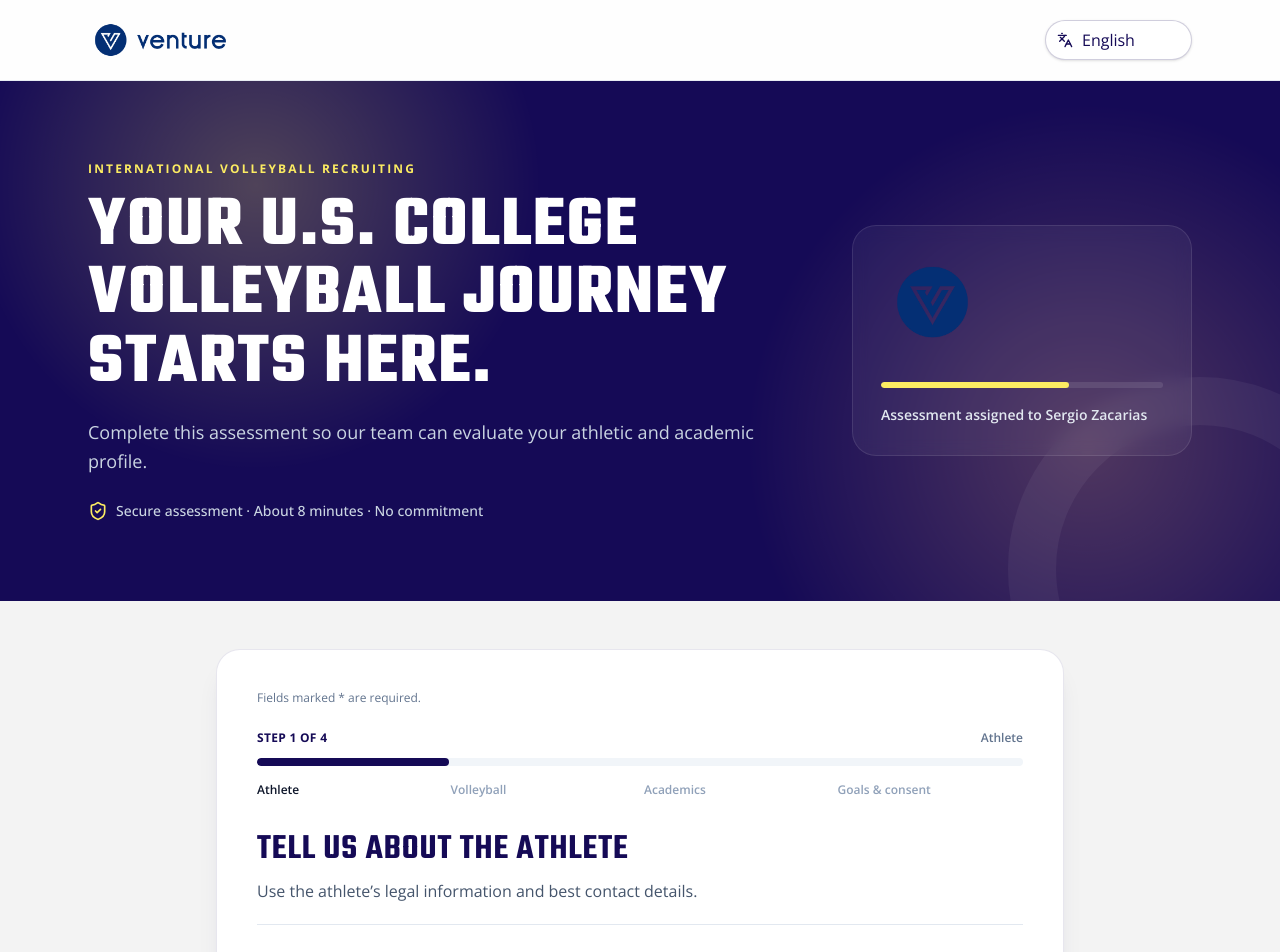
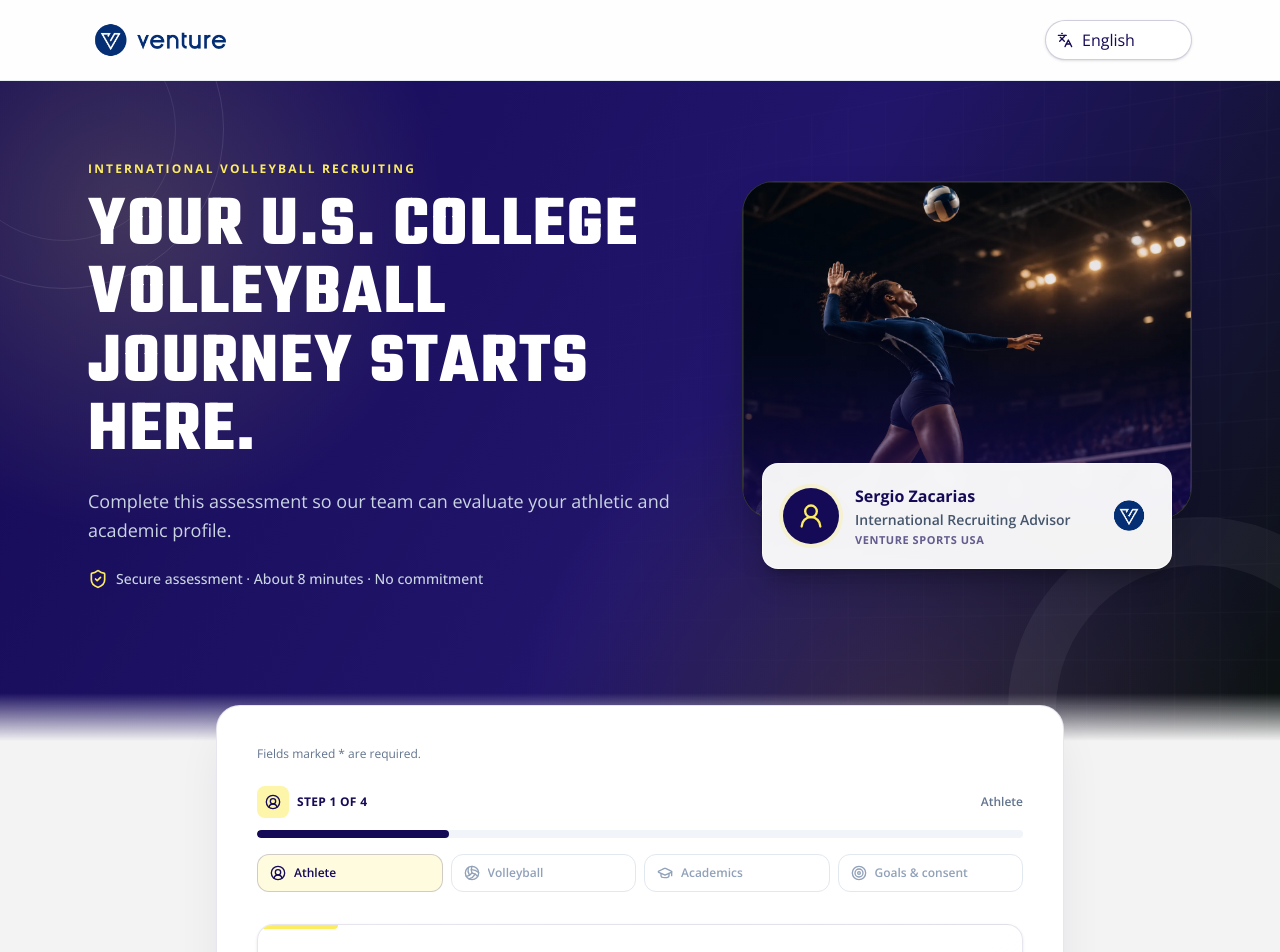
Before and after one commit to sergiozacarias15/Venture-Scraper-, a React (Vite) app: page /sergiozacarias in a window 1280 px wide. Shown: the top 952 px of the page. Built offline with nearby package versions, Linux system fonts and the light colour scheme.

Commit message:
Elevate volleyball assessment visual design
Co-authored-by: sergiozacarias15 <sergiozacarias15@users.noreply.github.com>

```diff
--- a/src/App.tsx
+++ b/src/App.tsx
@@ -1,5 +1,5 @@
 import { useEffect } from "react";
-import { ArrowLeft, CheckCircle2, ShieldCheck } from "lucide-react";
+import { ArrowLeft, CheckCircle2, ShieldCheck, UserRound } from "lucide-react";
 import { useTranslation } from "react-i18next";
 import { Link, Navigate, Route, Routes, useLocation } from "react-router-dom";
 import { AssessmentForm } from "./components/AssessmentForm";
@@ -43,11 +43,14 @@ function AssessmentPage() {
   return (
     <PageChrome>
       <main>
-        <section className="relative overflow-hidden bg-[#150A56] text-white">
-          <div className="absolute inset-0 opacity-25 [background-image:radial-gradient(circle_at_20%_20%,#FCEC62_0,transparent_26%),radial-gradient(circle_at_85%_70%,#FFBC7D_0,transparent_30%)]" />
+        <section className="relative overflow-hidden bg-[#150A56] pb-14 text-white sm:pb-18">
+          <div className="absolute inset-0 [background-image:radial-gradient(circle_at_10%_20%,rgba(252,236,98,0.18)_0,transparent_25%),radial-gradient(circle_at_70%_100%,rgba(255,188,125,0.12)_0,transparent_34%),linear-gradient(120deg,#150A56_0%,#21156B_54%,#0C120F_100%)]" />
+          <div className="volleyball-grid absolute inset-y-0 right-0 w-3/5 opacity-20" />
+          <div className="absolute -top-28 -left-24 size-80 rounded-full border border-white/10" />
+          <div className="absolute -top-16 -left-12 size-56 rounded-full border border-white/8" />
           <div className="absolute -right-28 -bottom-40 size-96 rounded-full border-[48px] border-white/5" />
-          <div className="relative mx-auto grid max-w-6xl gap-8 px-4 py-12 sm:px-6 sm:py-16 lg:grid-cols-[1fr_340px] lg:items-center lg:py-20">
-            <div className="max-w-3xl">
+          <div className="relative mx-auto grid max-w-6xl gap-10 px-4 py-12 sm:px-6 sm:py-16 lg:grid-cols-[minmax(0,1fr)_450px] lg:items-center lg:gap-14 lg:py-20">
+            <div className="max-w-2xl">
               <p className="mb-4 text-xs font-bold tracking-[0.18em] text-[#FCEC62] uppercase">{t("hero.eyebrow")}</p>
               <h1 className="font-display text-5xl leading-[0.95] font-bold tracking-wide uppercase sm:text-6xl lg:text-7xl">
                 {t("hero.title")}
@@ -58,23 +61,43 @@ function AssessmentPage() {
                 {t("hero.trust")}
               </p>
             </div>
-            <div className="hidden rounded-3xl border border-white/10 bg-white/5 p-7 backdrop-blur lg:block">
-              <img
-                src="/brand/venture-sports-usa-mark.png"
-                alt=""
-                aria-hidden="true"
-                className="h-24 w-auto object-contain"
-              />
-              <div className="mt-8 h-1.5 overflow-hidden rounded-full bg-white/10">
-                <div className="h-full w-2/3 rounded-full bg-[#FCEC62]" />
+            <div className="relative mx-auto w-full max-w-[450px]">
+              <div className="relative aspect-[4/3] overflow-hidden rounded-[1.75rem] border border-white/15 bg-[#0C120F] shadow-2xl shadow-black/30 sm:rounded-[2rem]">
+                <img
+                  src="/media/volleyball-hero-action.webp"
+                  alt=""
+                  aria-hidden="true"
+                  fetchPriority="high"
+                  className="h-full w-full object-cover object-center"
+                />
+                <div className="absolute inset-0 bg-gradient-to-t from-[#150A56]/85 via-[#150A56]/10 to-black/5" />
+                <div className="absolute inset-0 ring-1 ring-inset ring-white/10" />
               </div>
-              <p className="mt-4 text-sm leading-relaxed font-semibold text-slate-200">{t("hero.agent")}</p>
+              <div className="relative mx-3 -mt-14 rounded-2xl border border-white/70 bg-white/95 p-4 text-[#0C120F] shadow-xl shadow-black/20 backdrop-blur sm:mx-5 sm:p-5">
+                <div className="flex items-center gap-3 sm:gap-4">
+                  <div className="grid size-12 shrink-0 place-items-center overflow-hidden rounded-full bg-[#150A56] text-[#FCEC62] ring-4 ring-[#FCEC62]/25 sm:size-14">
+                    <UserRound aria-hidden="true" className="size-6 sm:size-7" />
+                  </div>
+                  <div className="min-w-0 flex-1">
+                    <p className="truncate font-bold text-[#150A56]">{t("advisor.name")}</p>
+                    <p className="mt-0.5 text-xs font-semibold text-slate-600 sm:text-sm">{t("advisor.role")}</p>
+                    <p className="mt-0.5 text-[11px] font-bold tracking-wider text-[#150A56]/65 uppercase">{t("advisor.company")}</p>
+                  </div>
+                  <img
+                    src="/brand/venture-sports-usa-mark.png"
+                    alt=""
+                    aria-hidden="true"
+                    className="hidden size-11 shrink-0 object-contain sm:block"
+                  />
+                </div>
+              </div>
             </div>
           </div>
+          <div className="absolute right-0 bottom-0 left-0 h-12 bg-gradient-to-b from-transparent to-[#F3F3F3]" />
         </section>
 
-        <section className="mx-auto max-w-4xl px-4 py-8 sm:px-6 sm:py-12">
-          <div className="rounded-2xl border border-[#150A56]/10 bg-white p-5 shadow-xl shadow-[#150A56]/8 sm:rounded-3xl sm:p-8 lg:p-10">
+        <section className="relative z-10 mx-auto -mt-6 max-w-4xl px-4 pb-10 sm:-mt-9 sm:px-6 sm:pb-14">
+          <div className="rounded-2xl border border-[#150A56]/10 bg-white p-5 shadow-2xl shadow-[#150A56]/10 sm:rounded-3xl sm:p-8 lg:p-10">
             <p className="mb-6 text-xs text-slate-500">{t("common.requiredHint")}</p>
             <AssessmentForm />
           </div>
--- a/src/components/AssessmentForm.tsx
+++ b/src/components/AssessmentForm.tsx
@@ -1,6 +1,16 @@
 import { useMemo, useState, type ReactNode } from "react";
 import { zodResolver } from "@hookform/resolvers/zod";
-import { ArrowLeft, ArrowRight, Check, LoaderCircle, LockKeyhole } from "lucide-react";
+import {
+  ArrowLeft,
+  ArrowRight,
+  Check,
+  CircleUserRound,
+  GraduationCap,
+  LoaderCircle,
+  LockKeyhole,
+  Target,
+  Volleyball,
+} from "lucide-react";
 import { useForm, useWatch, type FieldPath } from "react-hook-form";
 import { useTranslation } from "react-i18next";
 import { useNavigate } from "react-router-dom";
@@ -64,6 +74,12 @@ const englishValues = ["beginner", "elementary", "intermediate", "upperIntermedi
 const budgetValues = ["under10", "10to20", "20to30", "30to40", "over40", "unsure"];
 const goalValues = ["scholarship", "academic", "professional", "experience", "other"];
 const sourceValues = ["instagram", "whatsapp", "friend", "coach", "search", "event", "other"];
+const stepMeta = [
+  { key: "athlete", icon: CircleUserRound },
+  { key: "volleyball", icon: Volleyball },
+  { key: "academics", icon: GraduationCap },
+  { key: "goals", icon: Target },
+];
 
 function Field({
   label,
@@ -105,8 +121,9 @@ function FormSection({
   children: ReactNode;
 }) {
   return (
-    <section>
-      <div className="mb-7 border-b border-slate-200 pb-5">
+    <section className="form-step-enter relative overflow-hidden rounded-2xl border border-[#150A56]/10 bg-gradient-to-br from-white via-white to-[#F3F3F3]/65 p-5 shadow-sm sm:p-7">
+      <div className="absolute top-0 left-0 h-1 w-20 rounded-br-full bg-[#FCEC62]" />
+      <div className="mb-7 border-b border-[#150A56]/10 pb-5">
         <h2 className="font-display text-3xl font-semibold tracking-wide text-[#150A56] uppercase sm:text-4xl">{title}</h2>
         <p className="mt-2 max-w-2xl text-sm leading-relaxed text-slate-600 sm:text-base">{description}</p>
       </div>
@@ -168,6 +185,7 @@ export function AssessmentForm() {
   const age = getAge(birthDate);
   const isMinor = age !== null && age < 18;
   const optional = t("common.optional");
+  const ActiveStepIcon = stepMeta[step].icon;
 
   const nextStep = async () => {
     const valid = await trigger(stepFields[step], { shouldFocus: true });
@@ -214,12 +232,13 @@ export function AssessmentForm() {
     <form onSubmit={handleSubmit(onSubmit)} noValidate>
       <div className="mb-8" aria-label={t("progress.label", { current: step + 1, total: 4 })}>
         <div className="mb-3 flex items-center justify-between">
-          <span className="text-xs font-bold tracking-wide text-[#150A56] uppercase">
+          <span className="flex items-center gap-2 text-xs font-bold tracking-wide text-[#150A56] uppercase">
+            <span className="grid size-8 place-items-center rounded-lg bg-[#FCEC62]/55">
+              <ActiveStepIcon aria-hidden="true" className="size-4" />
+            </span>
             {t("progress.label", { current: step + 1, total: 4 })}
           </span>
-          <span className="text-xs font-semibold text-slate-500">
-            {t(`progress.${["athlete", "volleyball", "academics", "goals"][step]}`)}
-          </span>
+          <span className="text-xs font-semibold text-slate-500">{t(`progress.${stepMeta[step].key}`)}</span>
         </div>
         <div
           role="progressbar"
@@ -234,13 +253,20 @@ export function AssessmentForm() {
           />
         </div>
         <div className="mt-4 hidden grid-cols-4 gap-2 sm:grid">
-          {["athlete", "volleyball", "academics", "goals"].map((key, index) => (
-            <span
+          {stepMeta.map(({ key, icon: StepIcon }, index) => (
+            <div
               key={key}
-              className={`text-xs font-semibold ${index <= step ? "text-slate-900" : "text-slate-400"}`}
+              className={`flex items-center gap-2 rounded-xl border px-3 py-2.5 transition-colors ${
+                index === step
+                  ? "border-[#150A56]/20 bg-[#FCEC62]/20 text-[#150A56]"
+                  : index < step
+                    ? "border-[#150A56]/10 bg-[#150A56]/5 text-[#150A56]"
+                    : "border-slate-200 bg-white text-slate-400"
+              }`}
             >
-              {t(`progress.${key}`)}
-            </span>
+              <StepIcon aria-hidden="true" className="size-4 shrink-0" />
+              <span className="truncate text-xs font-semibold">{t(`progress.${key}`)}</span>
+            </div>
           ))}
         </div>
       </div>
--- a/src/components/ui/input.tsx
+++ b/src/components/ui/input.tsx
@@ -6,7 +6,7 @@ export const Input = React.forwardRef<HTMLInputElement, React.ComponentProps<"in
     <input
       type={type}
       className={cn(
-        "flex h-12 w-full rounded-xl border border-slate-300 bg-white px-4 text-[16px] text-[#0C120F] shadow-sm outline-none transition placeholder:text-slate-400 focus:border-[#150A56] focus:ring-4 focus:ring-[#150A56]/10 disabled:cursor-not-allowed disabled:opacity-50",
+        "flex h-12 w-full rounded-xl border border-slate-300 bg-white px-4 text-[16px] text-[#0C120F] shadow-sm outline-none transition hover:border-[#150A56]/45 focus:border-[#150A56] focus:ring-4 focus:ring-[#150A56]/10 disabled:cursor-not-allowed disabled:opacity-50",
         className,
       )}
       ref={ref}
--- a/src/components/ui/select.tsx
+++ b/src/components/ui/select.tsx
@@ -6,7 +6,7 @@ export const Select = React.forwardRef<HTMLSelectElement, React.ComponentProps<"
     <select
       ref={ref}
       className={cn(
-        "flex h-12 w-full appearance-none rounded-xl border border-slate-300 bg-white px-4 text-[16px] text-[#0C120F] shadow-sm outline-none transition focus:border-[#150A56] focus:ring-4 focus:ring-[#150A56]/10",
+        "flex h-12 w-full appearance-none rounded-xl border border-slate-300 bg-white px-4 text-[16px] text-[#0C120F] shadow-sm outline-none transition hover:border-[#150A56]/45 focus:border-[#150A56] focus:ring-4 focus:ring-[#150A56]/10",
         className,
       )}
       {...props}
--- a/src/components/ui/textarea.tsx
+++ b/src/components/ui/textarea.tsx
@@ -5,7 +5,7 @@ export const Textarea = React.forwardRef<HTMLTextAreaElement, React.ComponentPro
   ({ className, ...props }, ref) => (
     <textarea
       className={cn(
-        "flex min-h-28 w-full resize-y rounded-xl border border-slate-300 bg-white px-4 py-3 text-[16px] text-[#0C120F] shadow-sm outline-none transition placeholder:text-slate-400 focus:border-[#150A56] focus:ring-4 focus:ring-[#150A56]/10",
+        "flex min-h-28 w-full resize-y rounded-xl border border-slate-300 bg-white px-4 py-3 text-[16px] text-[#0C120F] shadow-sm outline-none transition placeholder:text-slate-400 hover:border-[#150A56]/45 focus:border-[#150A56] focus:ring-4 focus:ring-[#150A56]/10",
         className,
       )}
       ref={ref}
--- a/src/index.css
+++ b/src/index.css
@@ -49,3 +49,42 @@ select {
 :focus-visible {
   outline-offset: 2px;
 }
+
+.volleyball-grid {
+  background-image:
+    linear-gradient(rgba(255, 255, 255, 0.08) 1px, transparent 1px),
+    linear-gradient(90deg, rgba(255, 255, 255, 0.08) 1px, transparent 1px);
+  background-size: 42px 42px;
+  transform: perspective(500px) rotateY(-8deg) skewY(-4deg) scale(1.15);
+  transform-origin: right center;
+  mask-image: linear-gradient(to left, black, transparent);
+}
+
+.form-step-enter {
+  animation: form-step-enter 320ms ease-out both;
+}
+
+@keyframes form-step-enter {
+  from {
+    opacity: 0;
+    transform: translateY(8px);
+  }
+  to {
+    opacity: 1;
+    transform: translateY(0);
+  }
+}
+
+@media (prefers-reduced-motion: reduce) {
+  html {
+    scroll-behavior: auto;
+  }
+
+  *,
+  *::before,
+  *::after {
+    animation-duration: 0.01ms !important;
+    animation-iteration-count: 1 !important;
+    transition-duration: 0.01ms !important;
+  }
+}
--- a/src/locales/de.json
+++ b/src/locales/de.json
@@ -5,8 +5,12 @@
     "eyebrow": "Internationale Volleyball-Rekrutierung",
     "title": "Dein Weg zum College-Volleyball in den USA beginnt hier.",
     "description": "Fülle diese Beurteilung aus, damit unser Team dein sportliches und schulisches Profil prüfen kann.",
-    "trust": "Sichere Beurteilung · Etwa 8 Minuten · Unverbindlich",
-    "agent": "Beurteilung zugewiesen an Sergio Zacarias"
+    "trust": "Sichere Beurteilung · Etwa 8 Minuten · Unverbindlich"
+  },
+  "advisor": {
+    "name": "Sergio Zacarias",
+    "role": "Berater für internationale Rekrutierung",
+    "company": "Venture Sports USA"
   },
   "progress": {
     "label": "Schritt {{current}} von {{total}}",
--- a/src/locales/en.json
+++ b/src/locales/en.json
@@ -5,8 +5,12 @@
     "eyebrow": "International volleyball recruiting",
     "title": "Your U.S. college volleyball journey starts here.",
     "description": "Complete this assessment so our team can evaluate your athletic and academic profile.",
-    "trust": "Secure assessment · About 8 minutes · No commitment",
-    "agent": "Assessment assigned to Sergio Zacarias"
+    "trust": "Secure assessment · About 8 minutes · No commitment"
+  },
+  "advisor": {
+    "name": "Sergio Zacarias",
+    "role": "International Recruiting Advisor",
+    "company": "Venture Sports USA"
   },
   "progress": {
     "label": "Step {{current}} of {{total}}",
--- a/src/locales/es.json
+++ b/src/locales/es.json
@@ -5,8 +5,12 @@
     "eyebrow": "Reclutamiento internacional de voleibol",
     "title": "Tu camino hacia el voleibol universitario en EE. UU. comienza aquí.",
     "description": "Completa esta evaluación para que nuestro equipo pueda valorar tu perfil deportivo y académico.",
-    "trust": "Evaluación segura · Unos 8 minutos · Sin compromiso",
-    "agent": "Evaluación asignada a Sergio Zacarias"
+    "trust": "Evaluación segura · Unos 8 minutos · Sin compromiso"
+  },
+  "advisor": {
+    "name": "Sergio Zacarias",
+    "role": "Asesor de reclutamiento internacional",
+    "company": "Venture Sports USA"
   },
   "progress": {
     "label": "Paso {{current}} de {{total}}",
--- a/src/locales/fr.json
+++ b/src/locales/fr.json
@@ -5,8 +5,12 @@
     "eyebrow": "Recrutement international en volleyball",
     "title": "Votre parcours vers le volleyball universitaire aux États-Unis commence ici.",
     "description": "Remplissez cette évaluation afin que notre équipe puisse étudier votre profil sportif et scolaire.",
-    "trust": "Évaluation sécurisée · Environ 8 minutes · Sans engagement",
-    "agent": "Évaluation attribuée à Sergio Zacarias"
+    "trust": "Évaluation sécurisée · Environ 8 minutes · Sans engagement"
+  },
+  "advisor": {
+    "name": "Sergio Zacarias",
+    "role": "Conseiller en recrutement international",
+    "company": "Venture Sports USA"
   },
   "progress": {
     "label": "Étape {{current}} sur {{total}}",
--- a/src/locales/it.json
+++ b/src/locales/it.json
@@ -5,8 +5,12 @@
     "eyebrow": "Reclutamento internazionale di pallavolo",
     "title": "Il tuo percorso nella pallavolo universitaria statunitense inizia qui.",
     "description": "Completa questa valutazione per permettere al nostro team di esaminare il tuo profilo sportivo e accademico.",
-    "trust": "Valutazione sicura · Circa 8 minuti · Nessun impegno",
-    "agent": "Valutazione assegnata a Sergio Zacarias"
+    "trust": "Valutazione sicura · Circa 8 minuti · Nessun impegno"
+  },
+  "advisor": {
+    "name": "Sergio Zacarias",
+    "role": "Consulente per il recruiting internazionale",
+    "company": "Venture Sports USA"
   },
   "progress": {
     "label": "Passaggio {{current}} di {{total}}",
--- a/src/locales/pt.json
+++ b/src/locales/pt.json
@@ -5,8 +5,12 @@
     "eyebrow": "Recrutamento internacional de voleibol",
     "title": "Sua jornada no voleibol universitário dos EUA começa aqui.",
     "description": "Preencha esta avaliação para que nossa equipe possa analisar seu perfil esportivo e acadêmico.",
-    "trust": "Avaliação segura · Cerca de 8 minutos · Sem compromisso",
-    "agent": "Avaliação atribuída a Sergio Zacarias"
+    "trust": "Avaliação segura · Cerca de 8 minutos · Sem compromisso"
+  },
+  "advisor": {
+    "name": "Sergio Zacarias",
+    "role": "Consultor de recrutamento internacional",
+    "company": "Venture Sports USA"
   },
   "progress": {
     "label": "Etapa {{current}} de {{total}}",
```
Also changed, not shown: public/media/volleyball-hero-action.webp (added), 1 other file (tests, documents, lock files or other folders).
